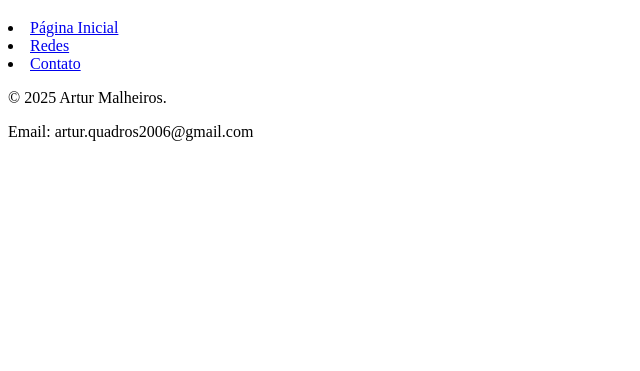
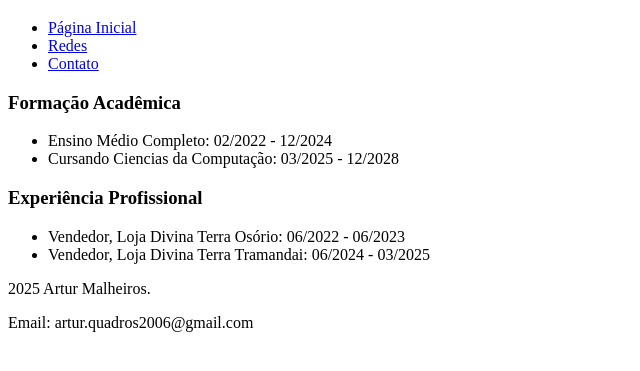
Before and after one commit to Artur-mq06/estrutura-html, a plain HTML site: page exercício 6/formacao.html in a window 1280 px wide. Shown: the part 61-432 px from the top of the page, without its empty margins (0-640 px from the left). Drawn offline with Linux system fonts and the light colour scheme.

Commit message:
commit do termino da terefa 6

```diff
--- a/exercício 6/formacao.html
+++ b/exercício 6/formacao.html
@@ -12,18 +12,33 @@
     <header>
         <h1>Currículo</h1>
         <nav>
-            <li><a href="index.html">Página Inicial</a></li>
-            <li><a href="redes.html">Redes</a></li>
-            <li><a href="contato.html">Contato</a></li>
+            <ul>
+                <li><a href="index.html">Página Inicial</a></li>
+                <li><a href="redes.html">Redes</a></li>
+                <li><a href="contato.html">Contato</a></li>
+            </ul>
         </nav>
     </header>
 
     <main>
-
+        <section>
+            <h3>Formação Acadêmica</h3>
+            <ul>
+                <li>Ensino Médio Completo: 02/2022 - 12/2024</li>
+                <li>Cursando Ciencias da Computação: 03/2025 - 12/2028</li>
+            </ul>
+        </section>
+        <section>
+            <h3>Experiência Profissional</h3>
+            <ul>
+                <li>Vendedor, Loja Divina Terra Osório: 06/2022 - 06/2023</li>
+                <li>Vendedor, Loja Divina Terra Tramandai: 06/2024 - 03/2025</li>
+            </ul>
+        </section>
     </main>
 
     <footer>
-        <p>© 2025 Artur Malheiros.</p>
+        <p>2025 Artur Malheiros.</p>
         <p>Email: artur.quadros2006@gmail.com</p>
     </footer>
 
```
Also changed, not shown: exercício 6/contato.html (+9 -5 lines), exercício 6/index.html (+8 -6 lines), exercício 6/redes.html (+17 -4 lines), exercício 6/foto-artur-github.jpeg (added), exercício 6/foto-artur-instagram.jpeg (added).
